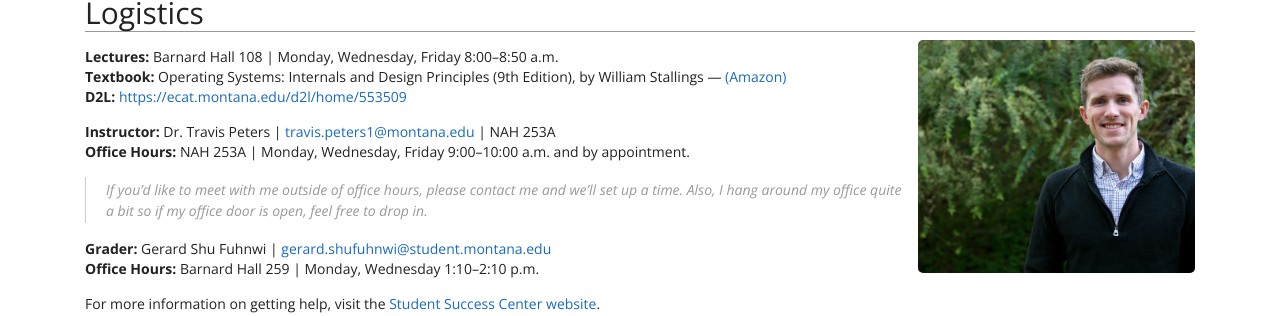
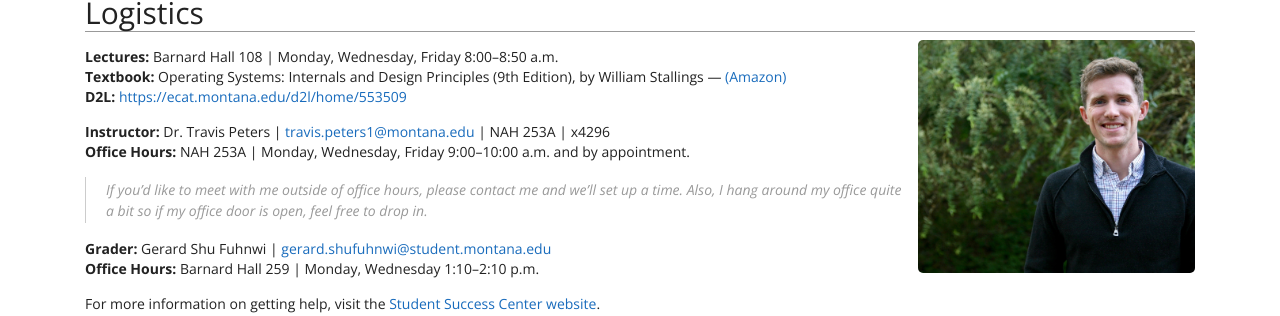
Before and after one commit to traviswpeters/cs460-2019-fall, a Jekyll site: the page built from index.md, in a window 1280 px wide and 900 px high, scrolled down 331 px. Shown: the part 138-454 px from the top of the window. Built offline with Jekyll 4.4.1, drawn with Linux system fonts in a browser that asks for light colours; nearby versions of some CDN libraries; part of the change alters nothing that is shown.

Commit message:
add office phone

```diff
--- a/_data/settings.yml
+++ b/_data/settings.yml
@@ -14,6 +14,7 @@ img: assets/peters-sq.png
 url: https://traviswpeters.github.io/cs460/
 baseurl:
 office: NAH 253A
+officephone: "x4296" # extension
 email: travis.peters1@montana.edu
 d2l: https://ecat.montana.edu/d2l/home/553509
 # locations of things (notes, slides, etc.)
--- a/index.md
+++ b/index.md
@@ -22,7 +22,7 @@ The course will conclude with a series of advanced topics.
 **Textbook:** {{ site.data.settings.textbook }} --- {{ site.data.settings.textbooklink }} <br/>
 **D2L:** [{{ site.data.settings.d2l }}]({{ site.data.settings.d2l }}) <br/>
 
-**Instructor:** {{ site.data.settings.instructor }} \| [{{site.data.settings.email}}](mailto:{{site.data.settings.email}}?subject={{site.data.settings.titlenum}}) \| {{site.data.settings.office}} <br/>
+**Instructor:** {{ site.data.settings.instructor }} \| [{{site.data.settings.email}}](mailto:{{site.data.settings.email}}?subject={{site.data.settings.titlenum}}) \| {{site.data.settings.office}} \| {{site.data.settings.officephone}} <br/>
 **Office Hours:** {{ site.data.settings.officehours }} <br/>
 
 > If you'd like to meet with me outside of office hours, please contact me and we'll set up a time.
```
